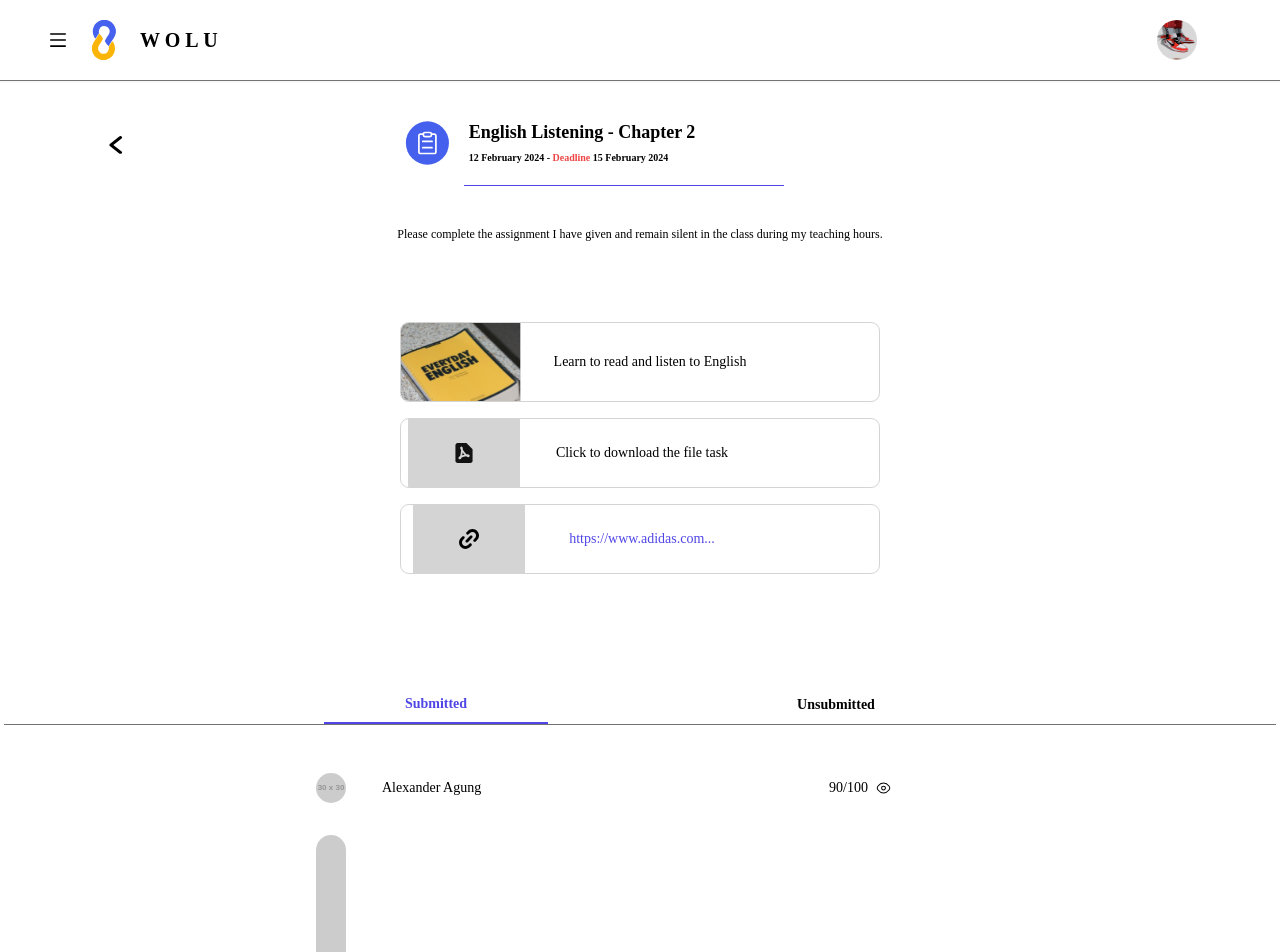
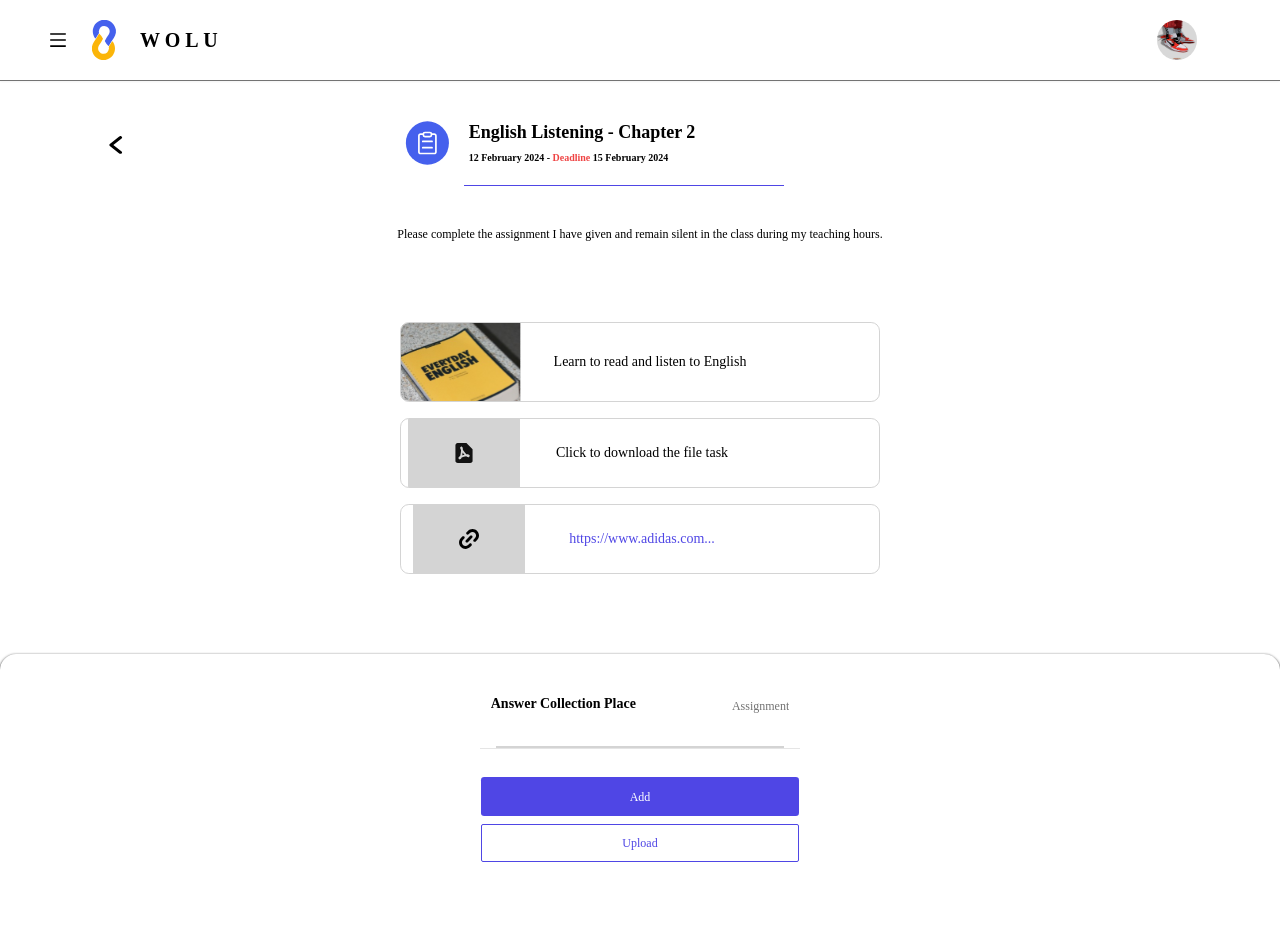
Before and after one commit to farda222/Web-Wolu-rapi-sepenjalok_alex, a React (Vite) app: page /Detailtaskstudent in a window 1280 px wide. Shown: the top 952 px of the page. Built offline with nearby package versions, Linux system fonts and the light colour scheme.

Commit message:
Add files via upload

```diff
--- a/src/Components/Student/Detailtaskstudent.jsx
+++ b/src/Components/Student/Detailtaskstudent.jsx
@@ -1,22 +1,45 @@
+import { useState } from "react";
 import Navbar from "../../Components/teacher/NavbarUtama";
 import Icontask from "../../assets/img/Icontask.svg";
 import Back from "../../assets/img/mingcute_left-line.svg";
 import Cardimage from "../../assets/img/Gambar-card.svg";
-import { useNavigate } from "react-router-dom";
-import Submit from "../../Components/teacher/Studentsubmited";
 import Pdf from "../../assets/img/Convert_PDF_2.svg";
 import Link from "../../assets/img/Link_Chain.svg";
+import Delete from '../../assets/img/Delete.svg';
+import { useNavigate } from "react-router-dom";
 
 const Detailtask = () => {
   const navigate = useNavigate();
+  const [selectedFiles, setSelectedFiles] = useState([]);
+
+  // Function to handle file selection
+  const handleFileSelect = (event) => {
+    const filesArray = Array.from(event.target.files);
+    setSelectedFiles((prevFiles) => [...prevFiles, ...filesArray]);
+  };
+
+  // Function to handle file upload
+  const handleFileUpload = () => {
+    // Perform file upload logic here
+    selectedFiles.forEach((file) => {
+      console.log("File uploaded:", file);
+      // You can perform further actions like sending the file to a server
+    });
+  };
+
+  // Function to handle file removal
+  const removeSelectedFile = (index) => {
+    setSelectedFiles((prevFiles) => prevFiles.filter((file, i) => i !== index));
+  };
+
   return (
     <div className="font-Jakarta">
       <Navbar />
       <div onClick={() => navigate("/Detailclassstudent")} className="absolute mt-12 ml-4">
-        <img className="w-7 lg:ml-20 lg:w-10" src={Back}></img>
+        <img className="w-7 lg:ml-20 lg:w-10" src={Back} alt="Back" />
       </div>
       <div className="flex mx-auto container align-middle items-center justify-center mt-10 lg:-ml-24 2xl:ml-20">
-        <img className="ml-3 w-9 lg:w-11" src={Icontask} />
+        <img className="ml-3 w-9 lg:w-11" src={Icontask} alt="Task Icon" />
         <div className="ml-5 -mt-1 flex-row">
           <h1 className="font-semibold text-sm lg:text-lg">English Listening - Chapter 2</h1>
           <p className="text-[10px] mt-1 font-semibold">
@@ -29,24 +52,50 @@ const Detailtask = () => {
         <h1 className="text-xs w-80 mt-10 lg:flex lg:mx-auto lg:align-middle lg:items-center lg:justify-center lg:container lg:w-full">Please complete the assignment I have given and remain silent in the class during my teaching hours.</h1>
       </div>
       <div className="border-[1px] border-neutral-300 w-fit h-fit rounded-[8.87px] flex mx-auto container align-middle items-center justify-center gap-4 mt-10 lg:w-[30rem] lg:h-20 lg:mt-20">
-        <img className="-ml-1 w-24 lg:-ml-[8rem] lg:w-32" src={Cardimage}></img>
+        <img className="-ml-1 w-24 lg:-ml-[8rem] lg:w-32" src={Cardimage} alt="Card Image" />
         <h1 className="mr-3 text-xs lg:text-sm lg:ml-4">Learn to read and listen to English</h1>
       </div>
       <div className="border-[1px] border-neutral-300 w-fit h-fit rounded-[8.87px] flex mx-auto container align-middle items-center justify-center gap-4 mt-4 lg:w-[30rem] lg:h-fit">
         <div className="p-6 px-7 bg-neutral-300 lg:w-28 lg:-ml-28">
-          <img className="w-5 lg:w-5 lg:flex lg:mx-auto lg:align-middle lg:items-center lg:justify-center lg:container" src={Pdf} />
+          <img className="w-5 lg:w-5 lg:flex lg:mx-auto lg:align-middle lg:items-center lg:justify-center lg:container" src={Pdf} alt="PDF Icon" />
         </div>
         <h1 className="mr-3 text-xs px-5 lg:text-sm">Click to download the file task</h1>
       </div>
       <div className="border-[1px] border-neutral-300 w-fit h-fit rounded-[8.87px] flex mx-auto container align-middle items-center justify-center gap-4 mt-4 lg:w-[30rem] lg:h-fit">
         <div className="p-6 px-7 bg-neutral-300 lg:w-28 lg:-ml-28">
-          <img className="w-5 lg:w-5 lg:flex lg:mx-auto lg:align-middle lg:items-center lg:justify-center lg:container" src={Link} />
+          <img className="w-5 lg:w-5 lg:flex lg:mx-auto lg:align-middle lg:items-center lg:justify-center lg:container" src={Link} alt="Link Icon" />
         </div>
         <a className="mr-3 text-xs text-indigo-600 px-7 lg:text-sm" href="https://www.adidas.com/us" target="_blank" rel="noopener noreferrer">
           https://www.adidas.com...
         </a>
       </div>
-      <Submit />
+      <div className="w-full h-full bg-white rounded-tl-2xl rounded-t-2xl shadow shadow-black flex-col justify-start items-center inline-flex mt-20 py-10">
+        <div className="flex gap-24 justify-center align-middle items-center container mx-auto">
+          <h1 className="text-sm font-semibold">Answer Collection Place</h1>
+          <p className="text-xs mt-1 text-neutral-500">Assignment</p>
+        </div>
+        <div className="w-72 h-[0.1rem] bg-neutral-300 mt-8 justify-center align-middle items-center container mx-auto flex"></div>
+        {selectedFiles.map((file, index) => (
+          <div key={index} className="flex justify-center items-center mt-2 mb-2">
+            <p className="text-sm mr-2">{file.name}</p>
+            <button onClick={() => removeSelectedFile(index)} className="text-black text-xs mt-1 font-extrabold">
+              <img src={Delete} alt="Delete Icon" />
+            </button>
+          </div>
+        ))}
+        <div className="w-80 h-[0.1rem] bg-neutral-200 justify-center align-middle items-center container mx-auto flex"></div>
+        <div className="w-[318px] h-[38.37px] px-[121.45px] py-[11.19px] bg-indigo-600 rounded-[3.20px] justify-center align-middle items-center container mx-auto gap-2 inline-flex mt-7">
+          <label htmlFor="file-upload" className="text-white text-xs font-medium font-['Plus Jakarta Sans'] cursor-pointer">
+            Add
+          </label>
+          <input id="file-upload" type="file" accept=".pdf, .jpg, .jpeg, .png, .mp4" className="hidden" onChange={handleFileSelect} multiple />
+        </div>
+        <button
+          className="text-indigo-600 hover:bg-indigo-600 hover:text-white transition-all text-xs w-[318px] h-[38.37px] py-[11.19px] border-indigo-600 border-solid border-[1px] rounded-sm justify-center align-middle items-center container mx-auto flex mt-2 mb-20"
+          onClick={handleFileUpload}>
+          Upload
+        </button>
+      </div>
     </div>
   );
 };
```
Also changed, not shown: src/assets/img/Delete.svg (added).
